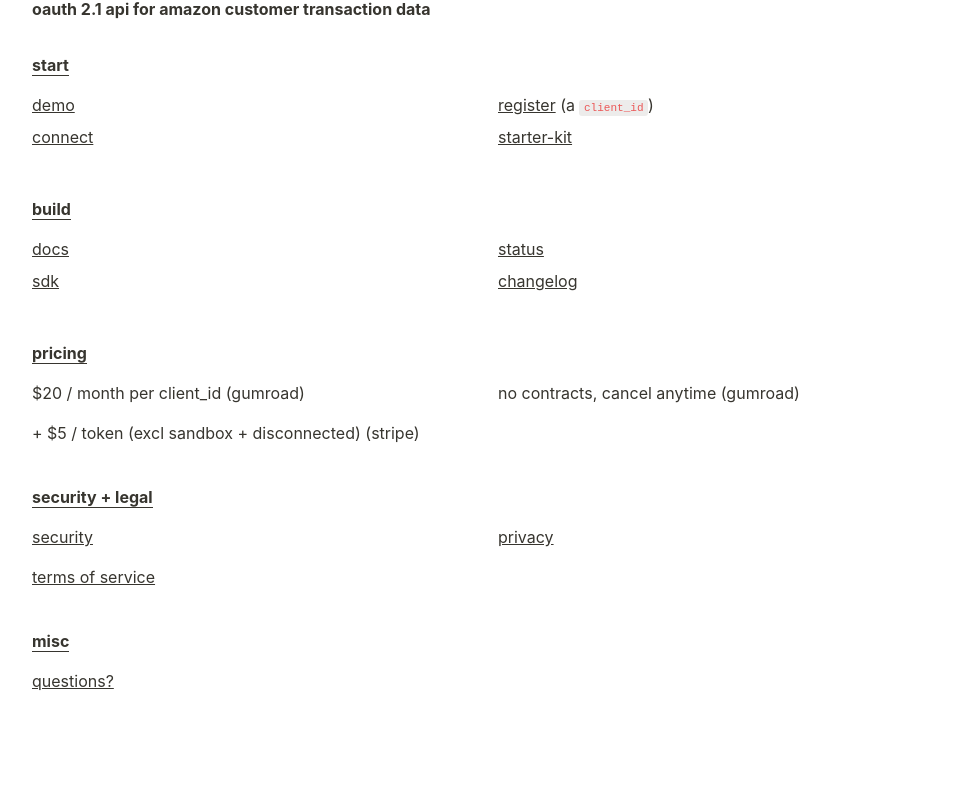
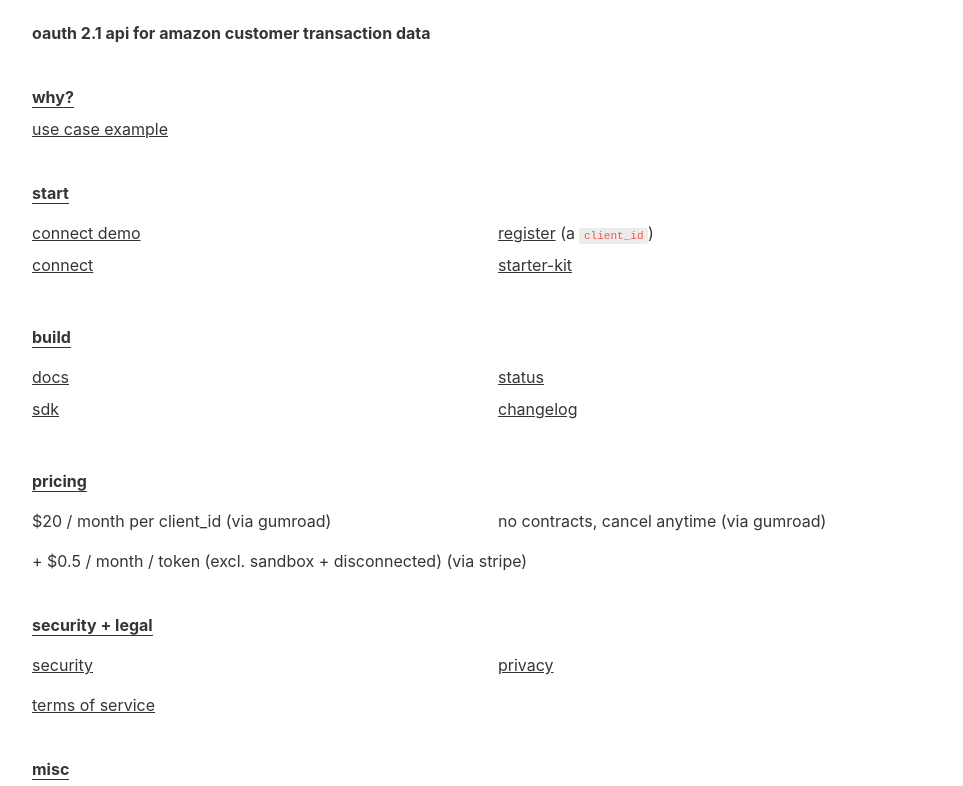
Before and after one commit to affixapi/home, a website: page public/index.html in a window 1280 px wide. Shown: the part 449-1235 px from the top of the page, without its empty margins (158-1121 px from the left). Drawn offline with Linux system fonts and the light colour scheme.

Commit message:
fix(site): update pricing, add demo

```diff
--- a/public/index.html
+++ b/public/index.html
@@ -1,4 +1,7 @@
-<html><head><meta http-equiv="Content-Type" content="text/html; charset=utf-8"/><title>pay-api</title><link rel="icon" type="image/png" href="favicon.png"><style>
+<html><head><meta http-equiv="Content-Type" content="text/html; charset=utf-8"/>
+    <title>pay-api</title>
+    <link rel="icon" type="image/png" href="favicon.png">
+    <style>
 
     <!-- github pages doesnt allow us to set security headers, but this accomplishes the same thing -->
     <!-- https://security.stackexchange.com/q/167700 -->
@@ -684,12 +687,16 @@
 </style></head><body><article id="973e2cf1-cacb-4c83-a374-3917ac727225" class="page sans"><header>
   <img class="page-cover-image" src="photo-1535136104956-115a2cd67fc4.jpeg" style="object-position:center 50%"/>
     <!-- paste from notion starting here (do not include their img tag, we'll use ours -->
-<h1 class="page-title">pay-api</h1></header><div class="page-body"><p id="a4960a0d-f9ed-4e51-9081-2a0d5bff814c" class=""><strong>oauth 2.1 api for amazon customer transaction data</strong></p><p id="c50bb4aa-0444-4131-906f-57afb7b9e913" class="">
-<strong><span style="border-bottom:0.05em solid">start</span></strong></p><div id="31d5322c-5ba2-466a-8710-75af4e07d31b" class="column-list"><div id="0a6b1daa-b1dc-4e70-87bf-7812a6597772" style="width:50%" class="column"><p id="cc58c68a-3b9b-4613-ac5f-4feb512992be" class=""><a href="https://www.loom.com/share/6bca9e77500d4f9e8d52d73e8b521f68">demo</a></p><p id="ee5dd166-347f-4374-8f98-e19856f33cc6" class=""><a href="https://connect.pay-api.link/?client_id=D3FD062B-1EAD4E14-9E74328C-7F530826&mode=retail&scope=identity%20orders%20items%20&redirect_uri=https://pay-api.link">connect</a></p></div><div id="a45f3bd3-bc80-4c5a-ad13-dc0d09a36456" style="width:50%" class="column"><p id="b534cf9a-2232-4975-a6d7-e613dd143016" class=""><a href="https://register.pay-api.link">register</a> (a <code>client_id</code>)</p><p id="ee4453f1-9d75-4db0-936e-401a97efdca9" class=""><a href="https://github.com/pay-api/starter-kit">starter-kit</a></p></div></div><p id="fc867c2f-cd0d-4b22-8663-21f00f5a4d14" class="">
+
+<h1 class="page-title">pay-api</h1></header><div class="page-body"><p id="a4960a0d-f9ed-4e51-9081-2a0d5bff814c" class=""><strong>oauth 2.1 api for amazon customer transaction data</strong></p><p id="8cf31f4e-725d-455b-abfb-b365ce7f5808" class="">
+</p><p id="b29ab7fe-5e29-4778-8bc1-3f3e3113f7e8" class=""><span style="border-bottom:0.05em solid"><strong>why?</strong></span></p><p id="ade7e949-4df1-4182-8bba-cc4c83efdd04" class=""><a href="https://pay-api.link/demo">use case example</a></p><p id="a580df4d-e853-46e7-baf1-51be780ca620" class="">
+</p><p id="c50bb4aa-0444-4131-906f-57afb7b9e913" class=""><strong><span style="border-bottom:0.05em solid">start</span></strong></p><div id="31d5322c-5ba2-466a-8710-75af4e07d31b" class="column-list"><div id="0a6b1daa-b1dc-4e70-87bf-7812a6597772" style="width:50%" class="column"><p id="cc58c68a-3b9b-4613-ac5f-4feb512992be" class=""><a href="https://www.loom.com/share/6bca9e77500d4f9e8d52d73e8b521f68">connect demo</a></p><p id="ee5dd166-347f-4374-8f98-e19856f33cc6" class=""><a href="https://connect.pay-api.link/?client_id=D3FD062B-1EAD4E14-9E74328C-7F530826&amp;mode=retail&amp;scope=identity%20orders%20items%20&amp;redirect_uri=https://pay-api.link">connect</a></p></div><div id="a45f3bd3-bc80-4c5a-ad13-dc0d09a36456" style="width:50%" class="column"><p id="b534cf9a-2232-4975-a6d7-e613dd143016" class=""><a href="https://register.pay-api.link">register</a> (a <code>client_id</code>)</p><p id="ee4453f1-9d75-4db0-936e-401a97efdca9" class=""><a href="https://github.com/pay-api/starter-kit">starter-kit</a></p></div></div><p id="fc867c2f-cd0d-4b22-8663-21f00f5a4d14" class="">
 </p><p id="6e9bf9c4-5629-41c7-b369-6944f745c783" class=""><strong><span style="border-bottom:0.05em solid">build</span></strong></p><div id="f5c6edd4-1a2b-4cca-8ee1-9da6584e463c" class="column-list"><div id="d8cb1921-3c33-4220-b613-18ccf66c0532" style="width:50%" class="column"><p id="31b88bb5-0cdf-43d8-b1c9-bb5bcad95309" class=""><a href="https://docs.pay-api.link">docs</a></p><p id="0ed652ad-0496-41bf-bc4c-73c5f2b6b6eb" class=""><a href="https://www.npmjs.com/package/@pay-api/api">sdk</a></p><p id="06e69950-2c7e-4cd5-9f53-3d27a108c121" class="">
-</p></div><div id="3bf8d18f-36b9-4a8f-9676-0bc31f592598" style="width:50%" class="column"><p id="e89c0319-d8e4-4c93-aad5-1997182d4d20" class=""><a href="https://status.pay-api.link">status</a></p><p id="5bb32838-2216-4f74-ba54-06051ecf9d6d" class=""><a href="https://changelog.pay-api.link/">changelog</a></p></div></div><p id="06089f85-bebd-40db-aee6-66261c79e758" class=""><span style="border-bottom:0.05em solid"><strong>pricing</strong></span></p><div id="da9fb2c1-b6d1-4442-8ac4-1c23d5fcbfcc" class="column-list"><div id="3dcc7c32-cd24-4fe4-998c-37bbd4be49d2" style="width:50%" class="column"><p id="0c055ed6-617f-4eb7-bf34-5a0ebeee8a56" class="">$20 / month per client_id (gumroad)</p></div><div id="a693f9cb-c1b9-411d-ae1c-64ef1bf1687c" style="width:50%" class="column"><p id="b35da6ed-1ee4-4263-af68-514dedf4db05" class="">no contracts, cancel anytime (gumroad)</p></div></div><p id="ed4de183-a425-40f0-af14-337672f9beb6" class="">+ $5 / token (excl sandbox + disconnected) (stripe)</p><p id="e02e1112-2cae-4c68-b249-0562c5fdaf8b" class="">
+</p></div><div id="3bf8d18f-36b9-4a8f-9676-0bc31f592598" style="width:50%" class="column"><p id="e89c0319-d8e4-4c93-aad5-1997182d4d20" class=""><a href="https://status.pay-api.link">status</a></p><p id="5bb32838-2216-4f74-ba54-06051ecf9d6d" class=""><a href="https://changelog.pay-api.link/">changelog</a></p></div></div><p id="06089f85-bebd-40db-aee6-66261c79e758" class=""><span style="border-bottom:0.05em solid"><strong>pricing</strong></span></p><div id="da9fb2c1-b6d1-4442-8ac4-1c23d5fcbfcc" class="column-list"><div id="3dcc7c32-cd24-4fe4-998c-37bbd4be49d2" style="width:50%" class="column"><p id="0c055ed6-617f-4eb7-bf34-5a0ebeee8a56" class="">$20 / month per client_id (via gumroad)</p></div><div id="a693f9cb-c1b9-411d-ae1c-64ef1bf1687c" style="width:50%" class="column"><p id="b35da6ed-1ee4-4263-af68-514dedf4db05" class="">no contracts, cancel anytime (via gumroad)</p></div></div><p id="ed4de183-a425-40f0-af14-337672f9beb6" class="">+ $0.5 / month / token (excl. sandbox + disconnected) (via stripe)</p><p id="e02e1112-2cae-4c68-b249-0562c5fdaf8b" class="">
 </p><p id="3a615e5c-1747-43a5-9f2a-b447ba96fd7f" class=""><span style="border-bottom:0.05em solid"><strong>security + legal</strong></span></p><div id="d8e23977-7713-4638-b064-1c677b3fa12a" class="column-list"><div id="2130bb26-27eb-45c5-8319-74128aacd2c9" style="width:50%" class="column"><p id="8fcb7a45-561c-4b03-b8bc-e41d69f413c6" class=""><a href="https://pay-api.link/security">security</a></p></div><div id="389e6f9f-9dfb-44ae-9814-c02ee079c0c8" style="width:50%" class="column"><p id="20e4cb5b-a6e1-46e2-9cfa-ea6f61e4a486" class=""><a href="https://pay-api.link/privacy">privacy</a></p></div></div><p id="e1510beb-52c0-4297-91b8-f576793c9bbf" class=""><a href="https://pay-api.link/terms-of-service">terms of service</a></p><p id="ccc8bd5c-33f0-4531-8599-fc7173ef2623" class="">
-</p><p id="9f508314-e4f7-47df-90ca-f0a804d1560e" class=""><span style="border-bottom:0.05em solid"><strong>misc</strong></span></p><div id="61bf471e-f2bd-41e5-8ee6-ced3eaa8d635" class="column-list"><div id="3d68bc30-ab8b-4031-a0c5-8c004846c45d" style="width:50%" class="column"><p id="6dae1cd1-29fd-4886-96d6-a0dc711f9016" class=""><a href="mailto:hello@pay-api.link">questions?</a></p></div><div id="8999cb90-c1b6-403c-92bb-a5e0499f5aa4" style="width:50%" class="column"><p id="15f78550-83b4-44c5-81ff-b2d3f6ce3320" class=""></p></div></div><p id="dea0ee1b-4bd9-4c45-b185-a87fa420a10e" class="">
+</p><p id="9f508314-e4f7-47df-90ca-f0a804d1560e" class=""><span style="border-bottom:0.05em solid"><strong>misc</strong></span></p><div id="61bf471e-f2bd-41e5-8ee6-ced3eaa8d635" class="column-list"><div id="3d68bc30-ab8b-4031-a0c5-8c004846c45d" style="width:50%" class="column"><p id="6dae1cd1-29fd-4886-96d6-a0dc711f9016" class=""><a href="mailto:hello@pay-api.link">questions?</a></p></div><div id="8999cb90-c1b6-403c-92bb-a5e0499f5aa4" style="width:50%" class="column"><p id="15f78550-83b4-44c5-81ff-b2d3f6ce3320" class="">
+</p></div></div><p id="dea0ee1b-4bd9-4c45-b185-a87fa420a10e" class="">
 </p><p id="32ad4780-be3a-40ef-ab55-ae0768af2a3d" class="">
+
     <!-- end pasting -->
 </p><figure id="623a482a-c65c-4d5a-af29-e424c89b3543" class="image"><a href="Word__logo.svg"><img style="width:672px" src="Word__logo.svg"/></a></figure></div></article></body></html>
```
Also changed, not shown: public/demo.html (+7 -0 lines).
